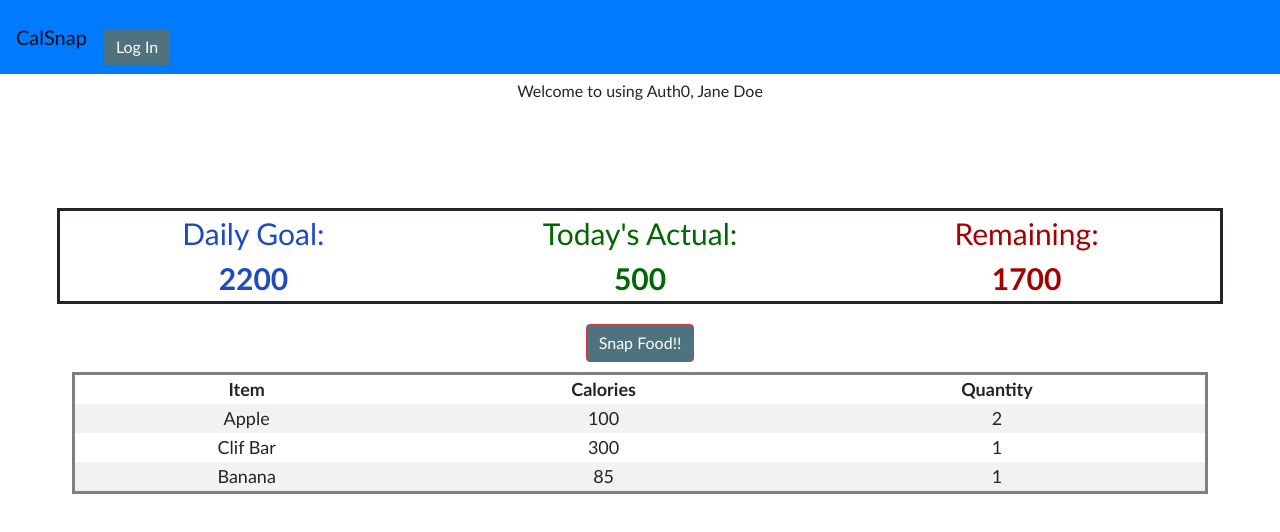
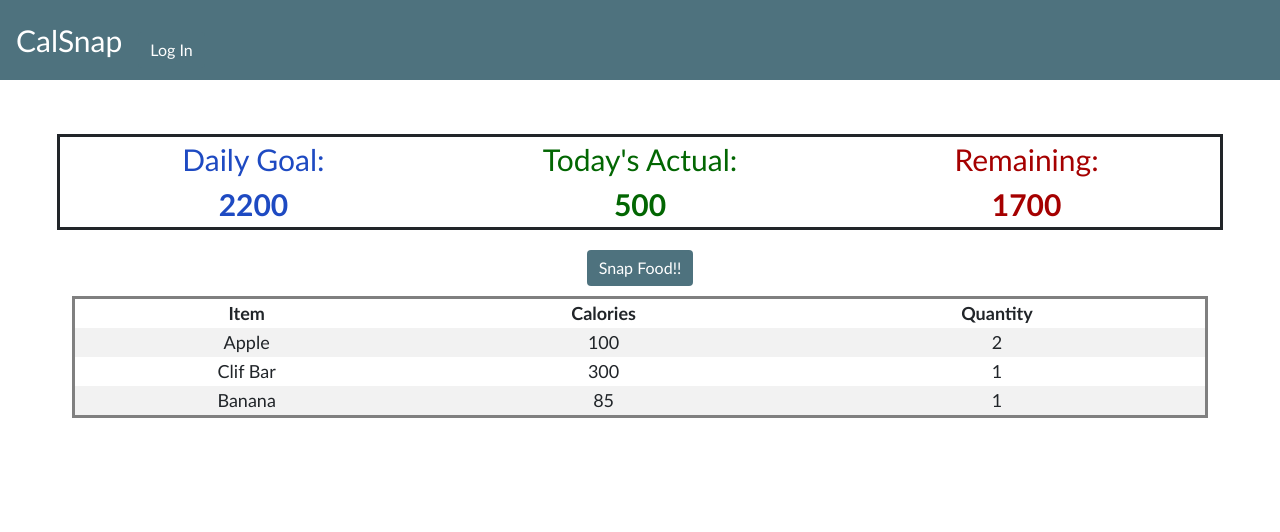
Before and after one commit to cbo2/CalSnap, a React (Create React App) app in the folder client/: page / in a window 1280 px wide. Shown: the top 532 px of the page. Built offline with nearby package versions, Linux system fonts and the light colour scheme; what auth0-js would draw is missing.

Commit message:
moved AuthButton to own component folder and updated nav styling

```diff
--- /dev/null
+++ b/client/src/components/AuthButton/AuthButton.css
@@ -0,0 +1,3 @@
+.btn {
+    border-width: 0px;
+}
--- a/client/src/components/AuthButton.js
+++ b/client/src/components/AuthButton/AuthButton.js
@@ -1,4 +1,5 @@
 import React, { Component } from "react";
+import "./AuthButton.css";
 
 class AuthButton extends Component {
     render() {
--- /dev/null
+++ b/client/src/components/Nav/Nav.css
@@ -0,0 +1,22 @@
+.navbar{
+    height: 80px;
+    z-index: 100;
+    width: 100vw;
+    left: 50%;
+    right: 50%;
+    margin-left: -50vw;
+    margin-right: -50vw;
+    background: rgb(78, 114, 126);
+    position: fixed;
+}
+
+.navbar-brand {
+    color: white;
+    font-size: 30px;
+}
+
+@media screen and (max-width: 1400px) {
+    .scoreboard {
+        height: 100px;
+    }
+  }
--- a/client/src/components/Nav/Nav.js
+++ b/client/src/components/Nav/Nav.js
@@ -1,11 +1,12 @@
 import React from "react";
-import AuthButton from "../AuthButton"
+import AuthButton from "../AuthButton/AuthButton.js"
+import "./Nav.css";
 
 const Nav = (props) => (
-      <nav className="navbar navbar-expand-lg navbar-light bg-primary">
+      <div className="navbar navbar-expand-lg">
         <a className="navbar-brand" href="/">CalSnap</a>
         <AuthButton {...props}/>
-      </nav>
+      </div>
 )
 
 export default Nav;
```
